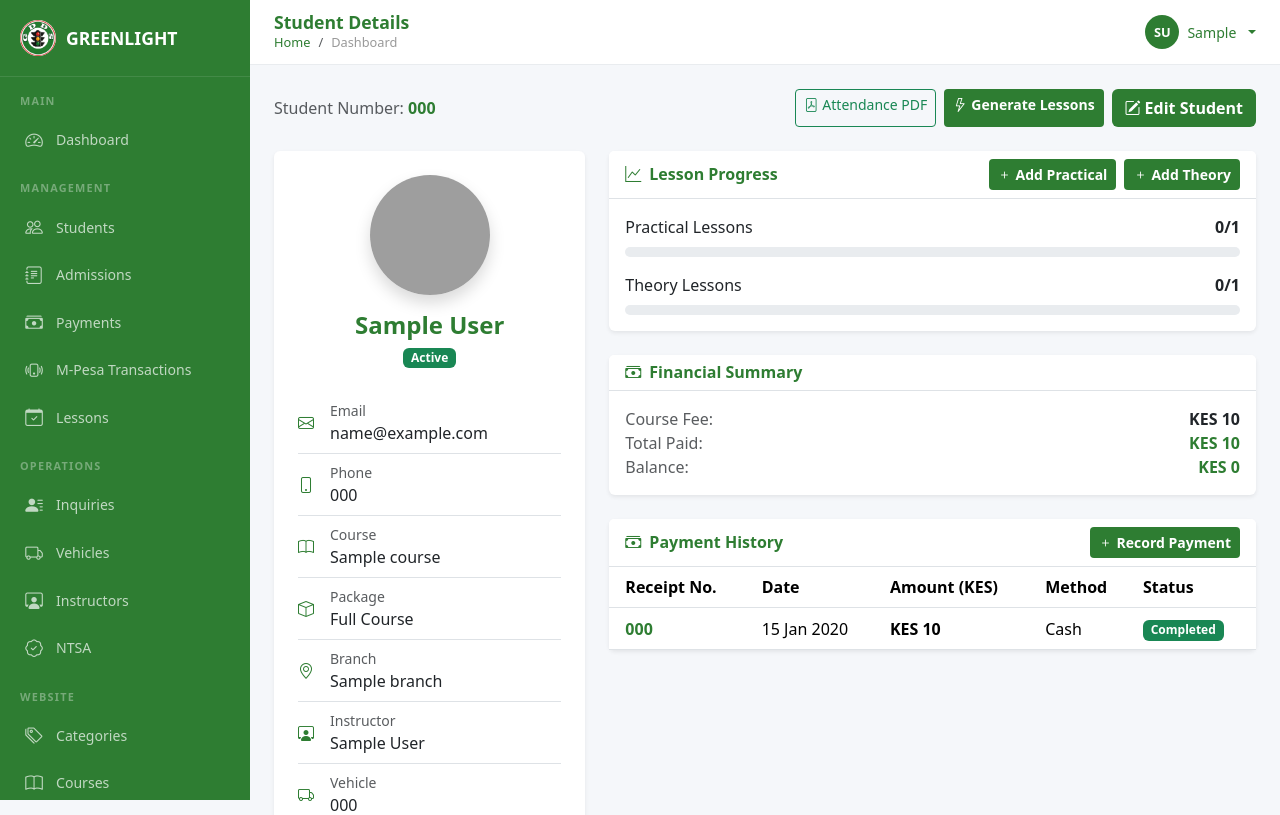
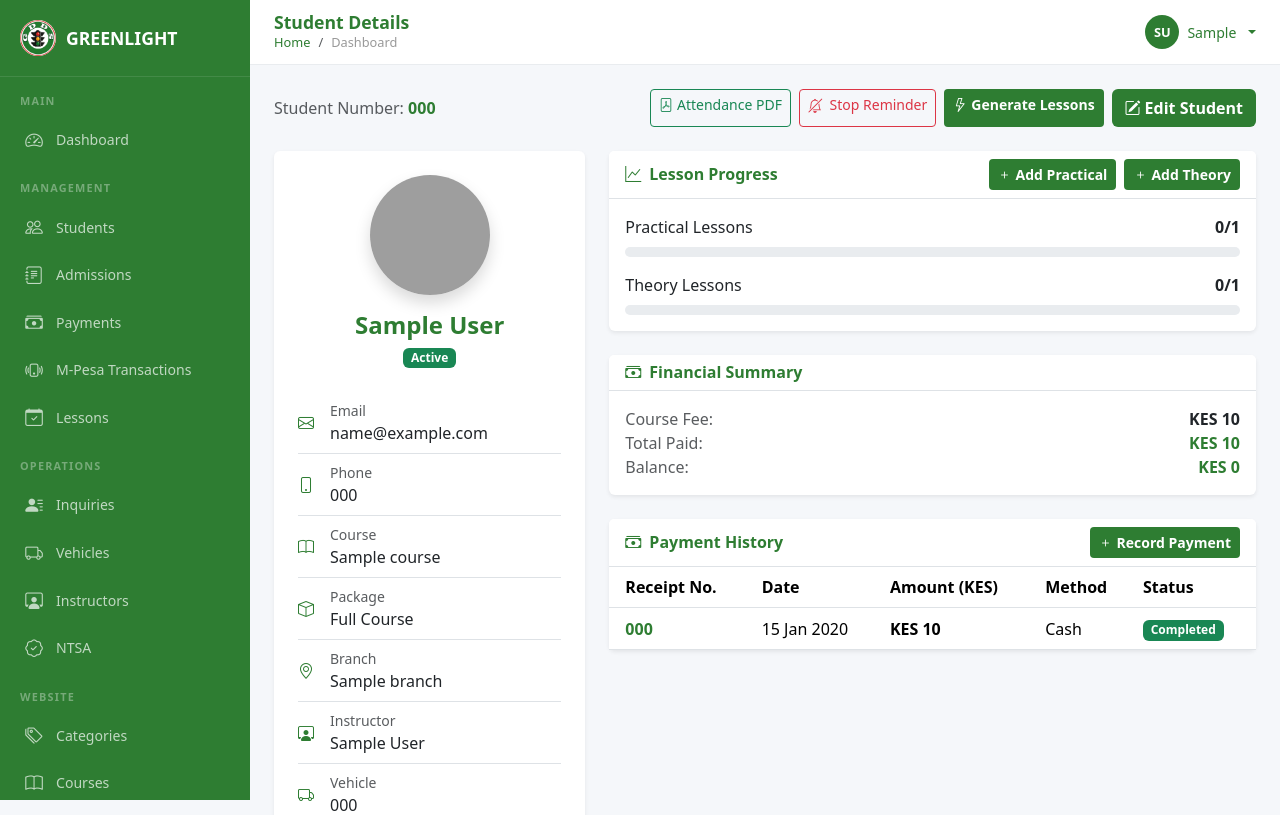
Before and after one commit to mbuguam443/greenlightdriving, a Django app: page /students/1/ in a window 1280 px wide. Shown: the top 815 px of the page. Run offline with Django 4.2, Linux system fonts and the light colour scheme; a user stored in the database is signed in; tables that the repository leaves empty hold one stand-in row (values such as "Sample post"); grey boxes are pictures that could not be loaded.

Commit message:
feat: admin-controlled payment reminder toggle per student

```diff
--- a/greenlight/context_processors.py
+++ b/greenlight/context_processors.py
@@ -2,12 +2,15 @@ from students.models import Student
 
 
 def student_balance(request):
-    """Add balance to template context for logged-in students."""
+    """Add balance reminder info for logged-in students."""
     balance = None
+    show_reminder = False
     if request.user.is_authenticated and request.user.role == 'STUDENT':
         try:
             student = Student.objects.get(user=request.user)
-            balance = student.balance
+            if student.payment_reminder and student.balance > 0:
+                balance = student.balance
+                show_reminder = True
         except Student.DoesNotExist:
             pass
-    return {'student_balance': balance}
+    return {'student_balance': balance, 'show_reminder': show_reminder}
--- a/students/models.py
+++ b/students/models.py
@@ -27,6 +27,7 @@ class Student(models.Model):
     status = models.CharField(max_length=20, choices=STATUS_CHOICES, default='ACTIVE')
     enrollment_date = models.DateField(auto_now_add=True)
     expected_graduation = models.DateField(null=True, blank=True)
+    payment_reminder = models.BooleanField(default=False, help_text='Show balance alert to student')
     notes = models.TextField(blank=True)
     created_at = models.DateTimeField(auto_now_add=True)
     updated_at = models.DateTimeField(auto_now=True)
--- a/students/urls.py
+++ b/students/urls.py
@@ -10,4 +10,5 @@ urlpatterns = [
     path('<int:pk>/update/', views.StudentUpdateView.as_view(), name='update'),
     path('<int:pk>/delete/', views.StudentDeleteView.as_view(), name='delete'),
     path('<int:pk>/generate-lessons/', views.GenerateLessonsView.as_view(), name='generate_lessons'),
+    path('<int:pk>/toggle-reminder/', views.ToggleReminderView.as_view(), name='toggle_reminder'),
 ]
--- a/students/views.py
+++ b/students/views.py
@@ -233,3 +233,14 @@ class GenerateLessonsView(StaffTestMixin, View):
 
         messages.success(request, f'{created} lessons generated for {student.user.full_name}.')
         return redirect('students:detail', pk=student.pk)
+
+
+
+class ToggleReminderView(StaffTestMixin, View):
+    def get(self, request, pk):
+        student = get_object_or_404(Student, pk=pk)
+        student.payment_reminder = not student.payment_reminder
+        student.save(update_fields=['payment_reminder'])
+        status = 'ON' if student.payment_reminder else 'OFF'
+        messages.success(request, f'Payment reminder {status} for {student.user.full_name}.')
+        return redirect('students:detail', pk=student.pk)
--- a/templates/student_portal/dashboard.html
+++ b/templates/student_portal/dashboard.html
@@ -91,7 +91,7 @@
                             <div class="small text-muted">{{ lesson.date|date:"M" }}</div>
 </div>
 
-{% if balance and balance > 0 %}
+{% if show_reminder and balance and balance > 0 %}
 <div class="alert border-0 text-white d-flex align-items-center justify-content-between mb-4" style="background:linear-gradient(135deg,#dc3545,#c82333);border-radius:10px;">
     <div>
         <i class="bi bi-exclamation-triangle-fill me-2"></i>
@@ -268,7 +268,7 @@
 </div>
 {% endif %}
 
-{% if balance and balance > 0 %}
+{% if show_reminder and balance and balance > 0 %}
 <div class="modal fade" id="balanceAlert" data-bs-backdrop="static" tabindex="-1">
     <div class="modal-dialog modal-dialog-centered">
         <div class="modal-content border-0 shadow-lg">
--- a/templates/student_portal_base.html
+++ b/templates/student_portal_base.html
@@ -170,7 +170,7 @@
                 {% endfor %}
                 {% endif %}
 
-                {% if student_balance and student_balance > 0 %}
+                {% if show_reminder and student_balance > 0 %}
                 <div class="alert alert-danger border-0 d-flex align-items-center mb-4" role="alert" style="position:sticky;top:0;z-index:1000;border-radius:0;margin:-1.5rem -1.5rem 1.5rem -1.5rem;background:linear-gradient(135deg,#dc3545,#c82333);">
                     <i class="bi bi-exclamation-triangle-fill me-2 fs-5"></i>
                     <strong>Outstanding Balance: KES {{ student_balance|floatformat:0 }}</strong>
--- a/templates/students/student_detail.html
+++ b/templates/students/student_detail.html
@@ -13,6 +13,10 @@
     <div class="d-flex gap-2">
         <a href="{% url 'reports:pdf_student_attendance' student.pk %}" class="btn btn-sm btn-outline-success">
             <i class="bi bi-file-pdf me-1"></i>Attendance PDF
+        </a>
+        <a href="{% url 'students:toggle_reminder' student.pk %}" class="btn btn-sm {% if student.payment_reminder %}btn-outline-danger{% else %}btn-outline-warning{% endif %}">
+            <i class="bi bi-{% if student.payment_reminder %}bell-slash{% else %}bell{% endif %} me-1"></i>
+            {% if student.payment_reminder %}Stop Reminder{% else %}Remind to Pay{% endif %}
         </a>
         <a href="{% url 'students:generate_lessons' student.pk %}" class="btn btn-sm fw-semibold text-white" style="background-color: #2E7D32;"
            onclick="return confirm('Generate all missing lessons for this student?')">
--- a/update.py
+++ b/update.py
@@ -131,6 +131,12 @@ with connection.cursor() as c:
         if not c.fetchone()[0]:
             c.execute(f"ALTER TABLE {table} ADD COLUMN attended TINYINT(1) DEFAULT 0 NOT NULL")
             print(f"      Added missing column {table}.attended")
+
+    # Ensure payment_reminder column exists
+    c.execute(f"SELECT COUNT(*) FROM information_schema.columns WHERE table_schema=DATABASE() AND table_name='students_student' AND column_name='payment_reminder'")
+    if not c.fetchone()[0]:
+        c.execute("ALTER TABLE students_student ADD COLUMN payment_reminder TINYINT(1) DEFAULT 0 NOT NULL")
+        print("      Added missing column students_student.payment_reminder")
 
     # Remove duplicate LessonItem records (seed run multiple times)
     c.execute("""
```
